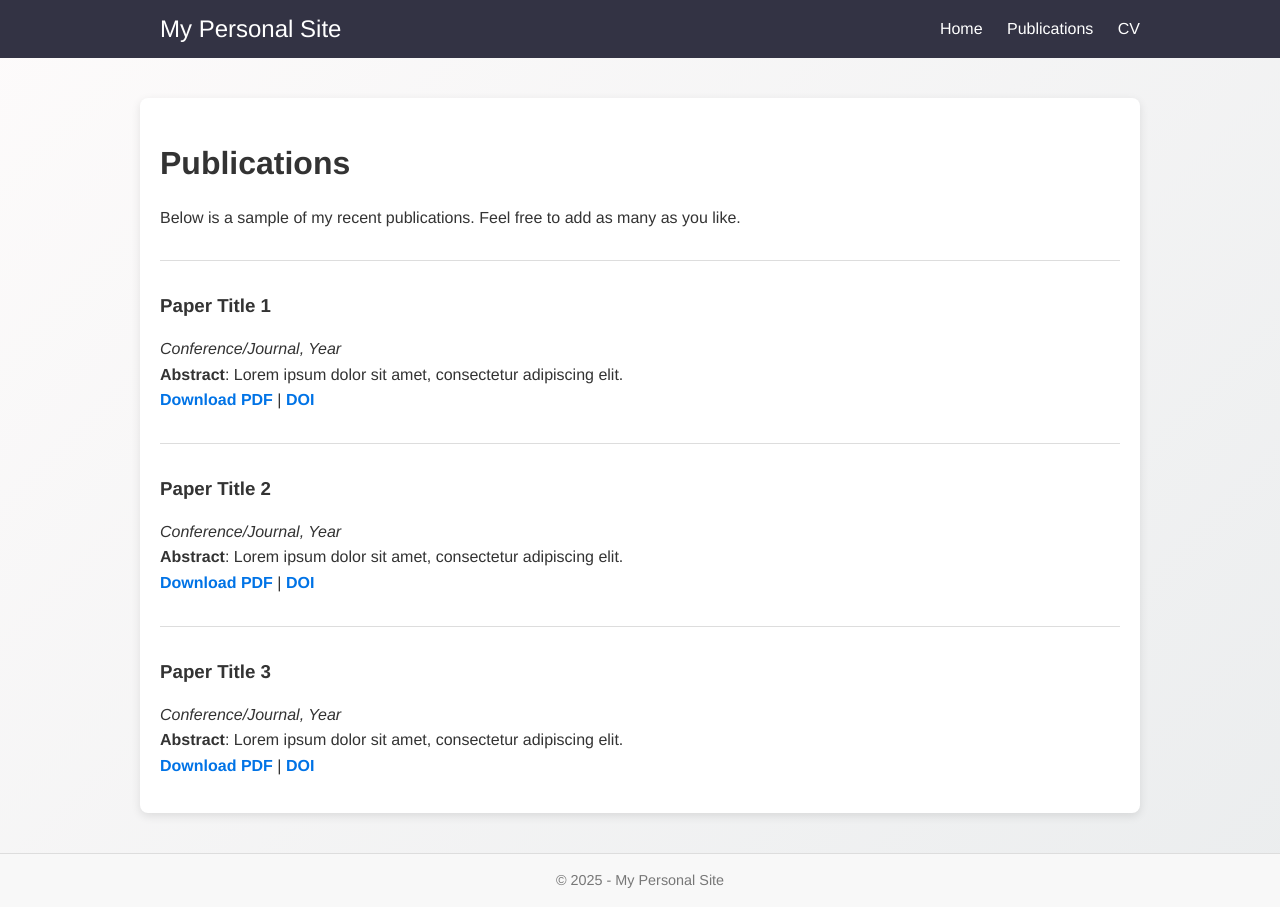
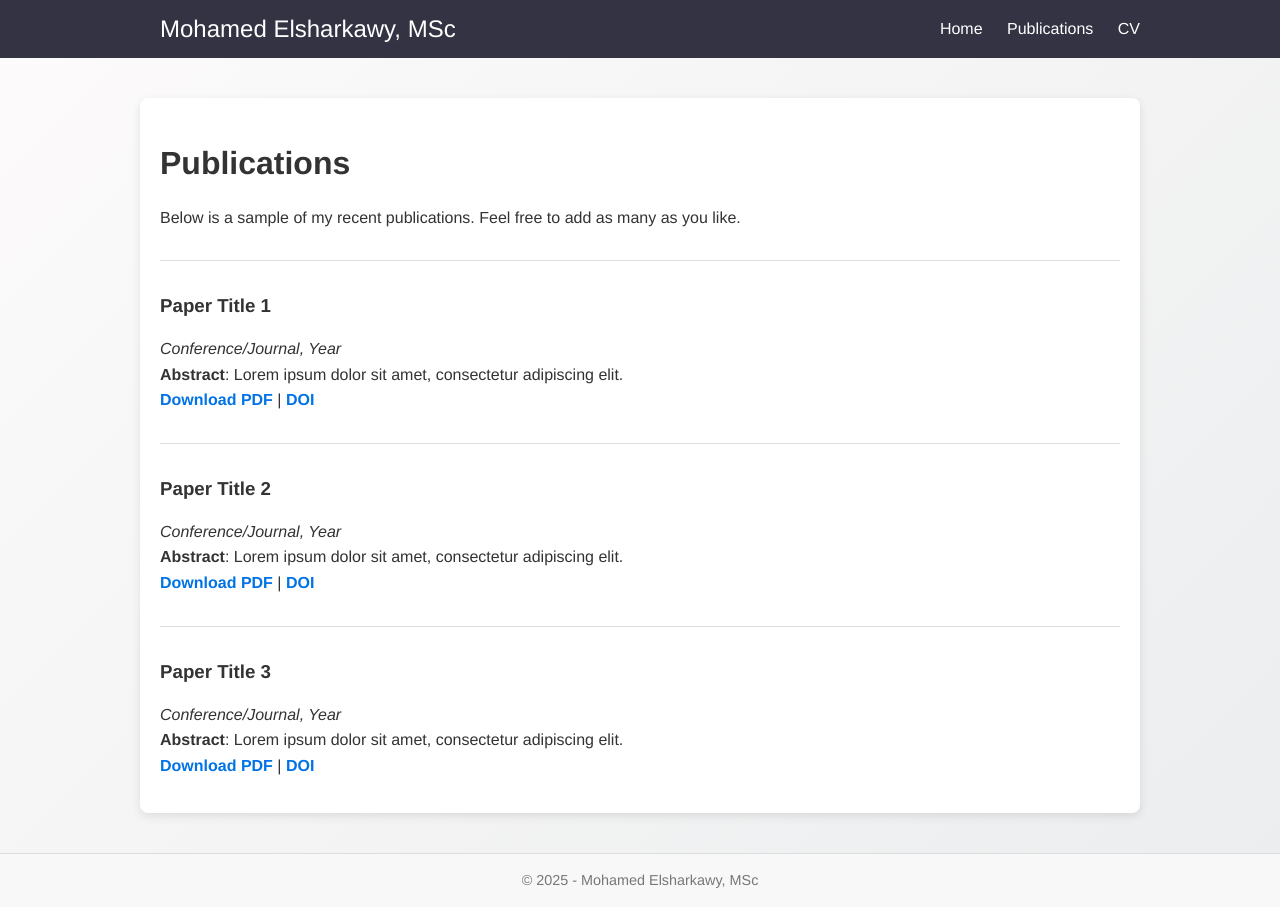
Before and after one commit to mohmedelsharkawy/mohmedelsharkawy.github.io, a Jekyll site: the page built from publications.md, in a window 1280 px wide. Built offline with Jekyll 4.4.1, drawn with Linux system fonts in a browser that asks for light colours; part of the change alters nothing that is shown.

Commit message:
Update _config.yml

```diff
--- a/_config.yml
+++ b/_config.yml
@@ -1,13 +1,7 @@
 # _config.yml
-title: "My Personal Site"
-description: "Personal website built with Jekyll on GitHub Pages."
-# Pick a theme if you'd like (e.g. 'minima'):
-# theme: minima
-
-# Build settings
+title: "Mohamed Elsharkawy, MSc"
+description: "Personal website showcasing research, publications, and CV."
 markdown: kramdown
 plugins: []
-
-# Optional: If you want to deploy at https://your-username.github.io
-url: "https://your-username.github.io"
+url: "https://sharkawy014700.github.io"
 baseurl: ""
```
